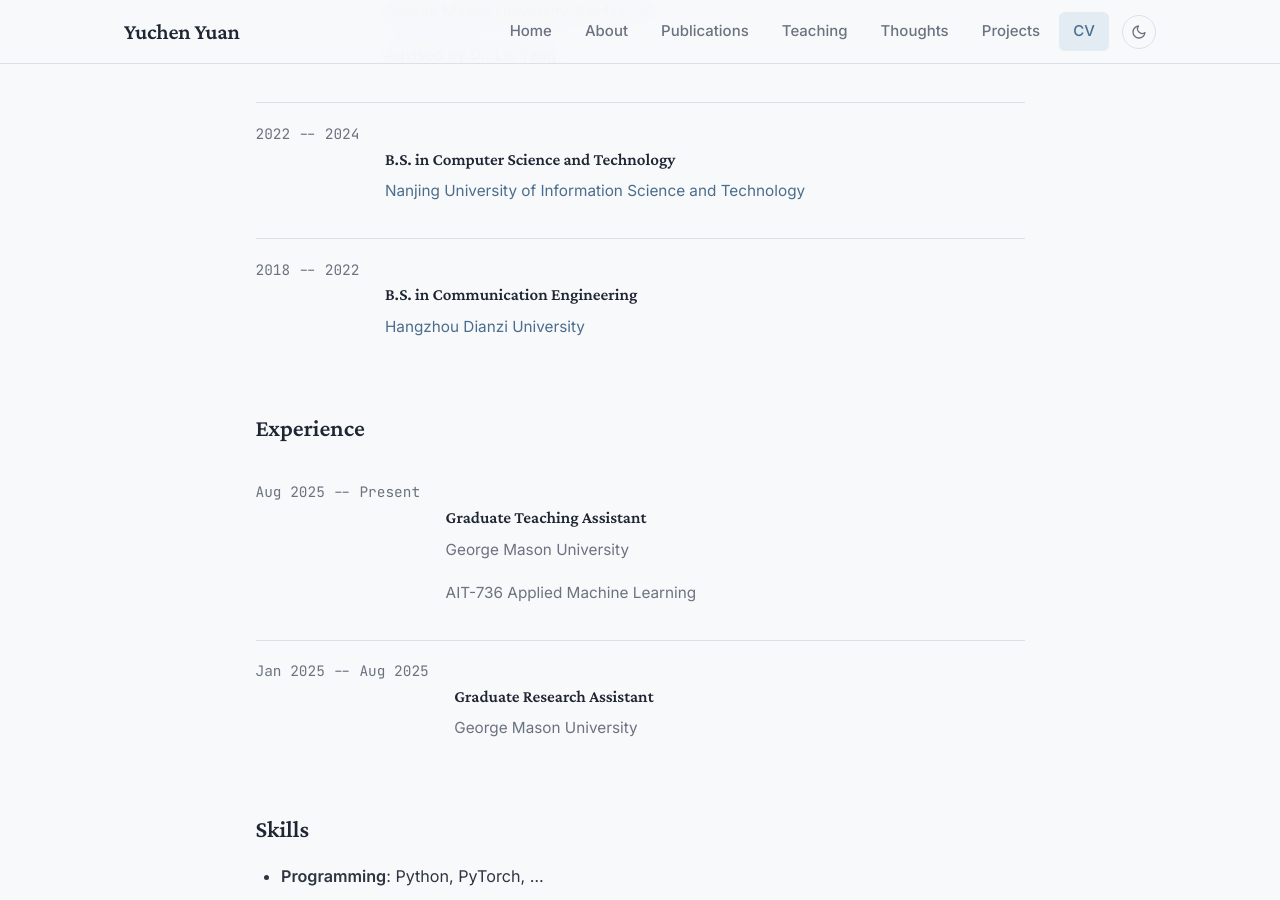
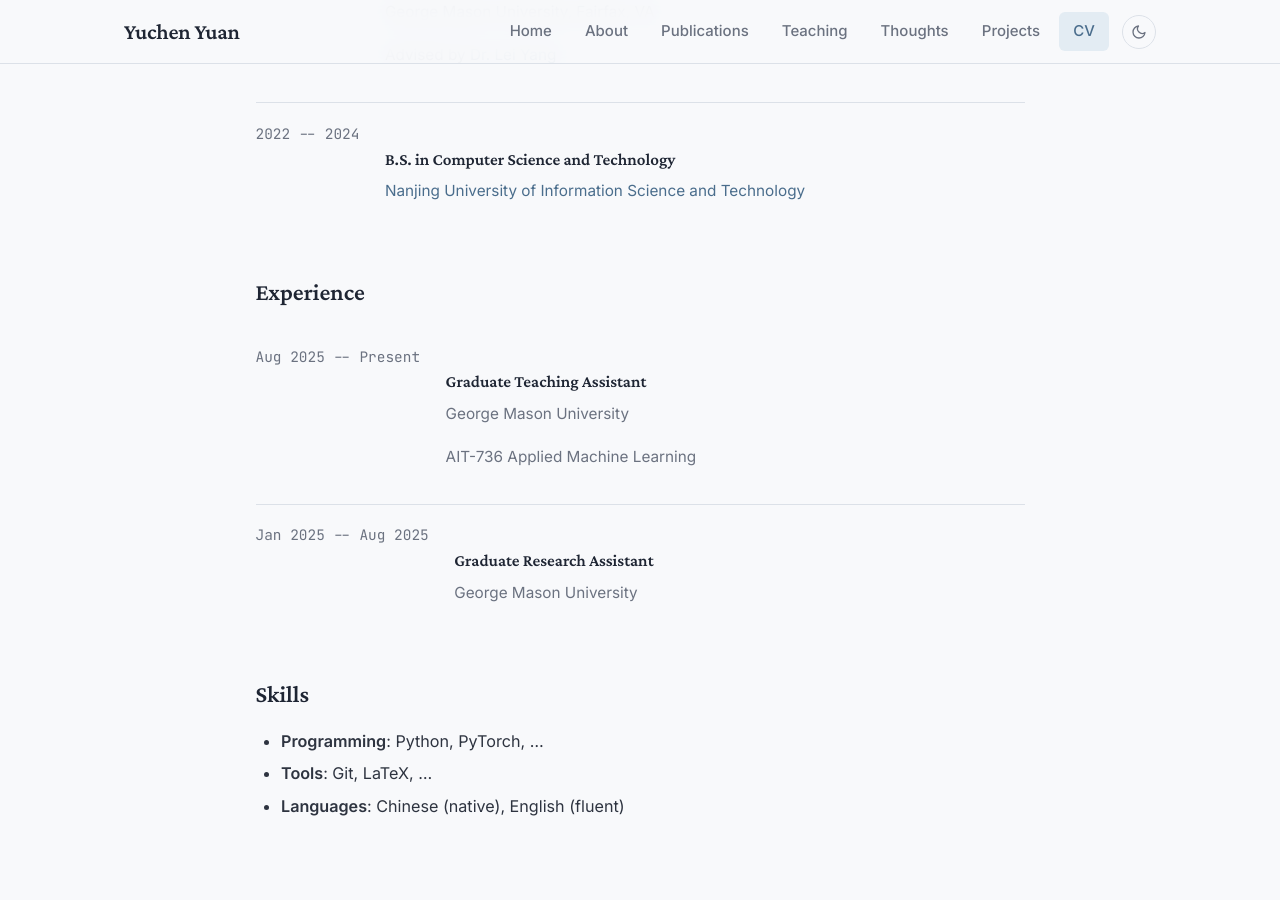
Before and after one commit to TheYuchen/TheYuchen.github.io, a Jekyll site: the page built from pages/cv.md, in a window 1280 px wide and 900 px high, scrolled down 328 px. Built offline with Jekyll 4.4.1, drawn with Linux system fonts in a browser that asks for light colours.

Commit message:
Remove Hangzhou Dianzi University from education
Co-Authored-By: Claude Opus 5.5 <noreply@anthropic.com>

```diff
--- a/index.html
+++ b/index.html
@@ -63,7 +63,7 @@ title: Home
 
     <p>I am a Ph.D. student in Information Technology (Information Sciences and Technology) at George Mason University, advised by <a href="https://www.gmu.edu/profiles/lyang" target="_blank">Dr. Lei Yang</a>. I am currently working on AI for Science, with a focus on acoustic imaging applications in geoscience and healthcare.</p>
 
-    <p>Before joining GMU, I earned a B.S. in Computer Science and Technology from <a href="https://webs.nuist.edu.cn/_s104/p4908c4864/listm.psp" target="_blank">Nanjing University of Information Science and Technology</a> (2022--2024) and a B.S. in Communication Engineering from <a href="https://en.hdu.edu.cn/5001/list.htm" target="_blank">Hangzhou Dianzi University</a> (2018--2022).</p>
+    <p>Before joining GMU, I earned a B.S. in Computer Science and Technology from <a href="https://webs.nuist.edu.cn/_s104/p4908c4864/listm.psp" target="_blank">Nanjing University of Information Science and Technology</a> (2022--2024).</p>
 
     <h3>Research Interests</h3>
     <ul>
--- a/pages/cv.md
+++ b/pages/cv.md
@@ -24,14 +24,6 @@ permalink: /cv/
     <div class="cv-details">
       <h3>B.S. in Computer Science and Technology</h3>
       <p><a href="https://webs.nuist.edu.cn/_s104/p4908c4864/listm.psp" target="_blank">Nanjing University of Information Science and Technology</a></p>
-    </div>
-  </div>
-
-  <div class="cv-entry">
-    <span class="cv-year">2018 -- 2022</span>
-    <div class="cv-details">
-      <h3>B.S. in Communication Engineering</h3>
-      <p><a href="https://en.hdu.edu.cn/5001/list.htm" target="_blank">Hangzhou Dianzi University</a></p>
     </div>
   </div>
 </div>
```
Also changed, not shown: _preview.html (+0 -9 lines), pages/about.md (+1 -1 lines).
